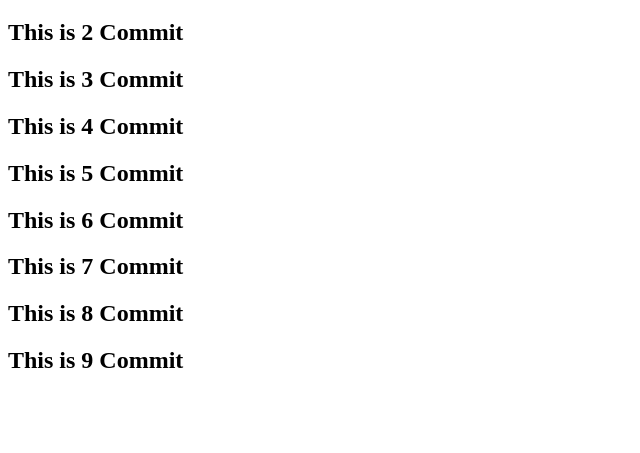
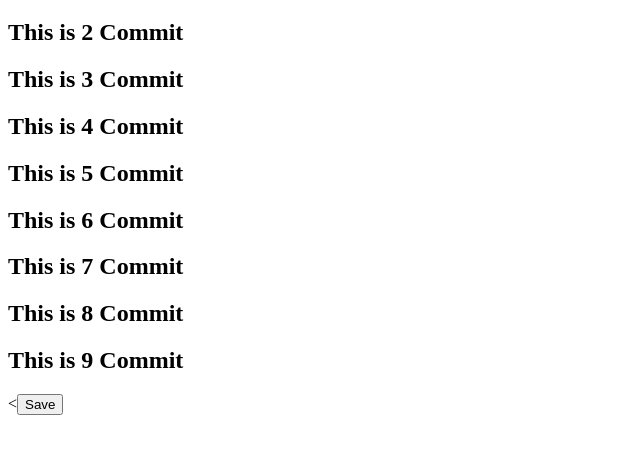
Before and after one commit to GOBINDA-GAGAN/GitHUb, a plain HTML site: page index.html in a window 1280 px wide. Shown: the part 61-514 px from the top of the page, without its empty margins (0-640 px from the left). Drawn offline with Linux system fonts and the light colour scheme.

Commit message:
i add form

```diff
--- a/index.html
+++ b/index.html
@@ -17,5 +17,9 @@
     <h2> This is 8 Commit</h2>
     <h2> This is 9 Commit</h2>
 
+    <<button type="submit" [disabled]="!form.form.valid">
+        Save
+    </button>
+
 </body>
 </html>
```
